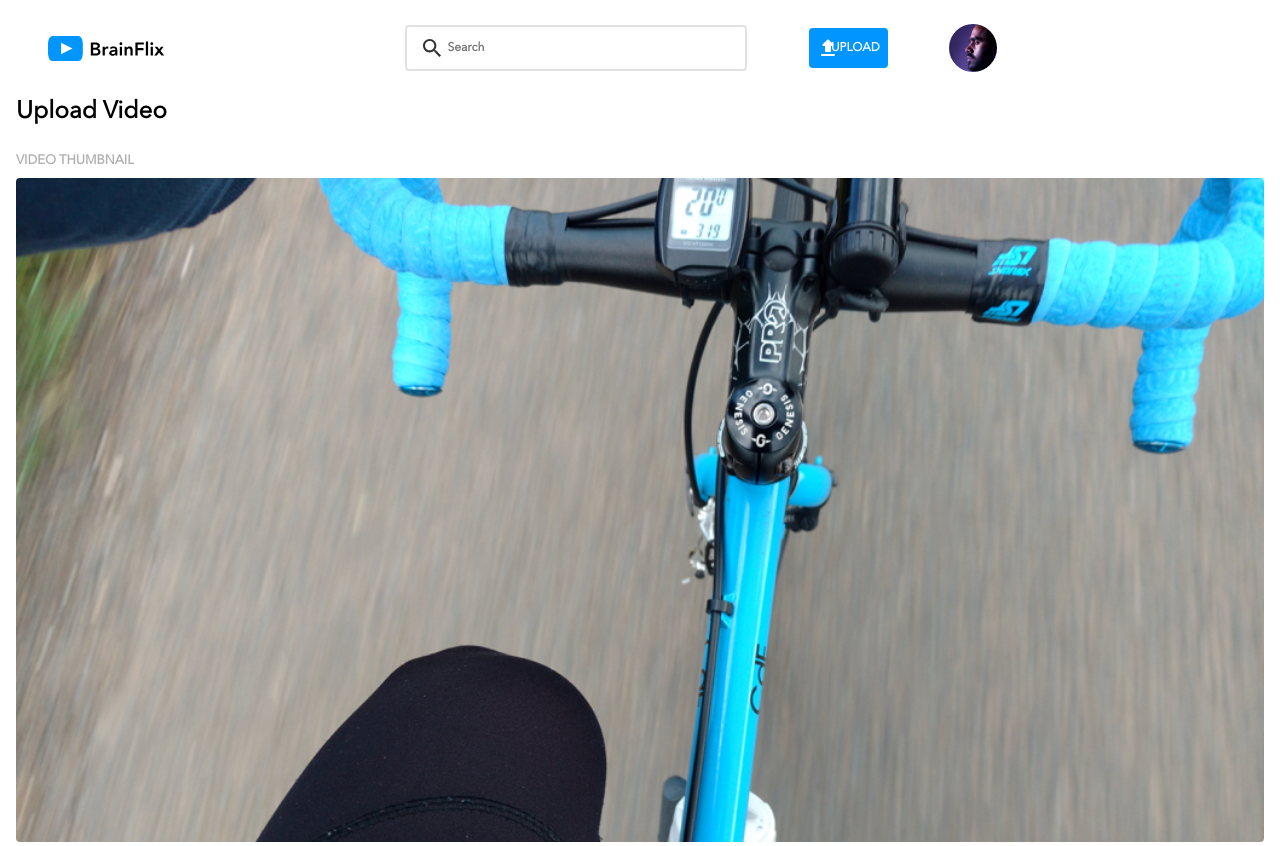
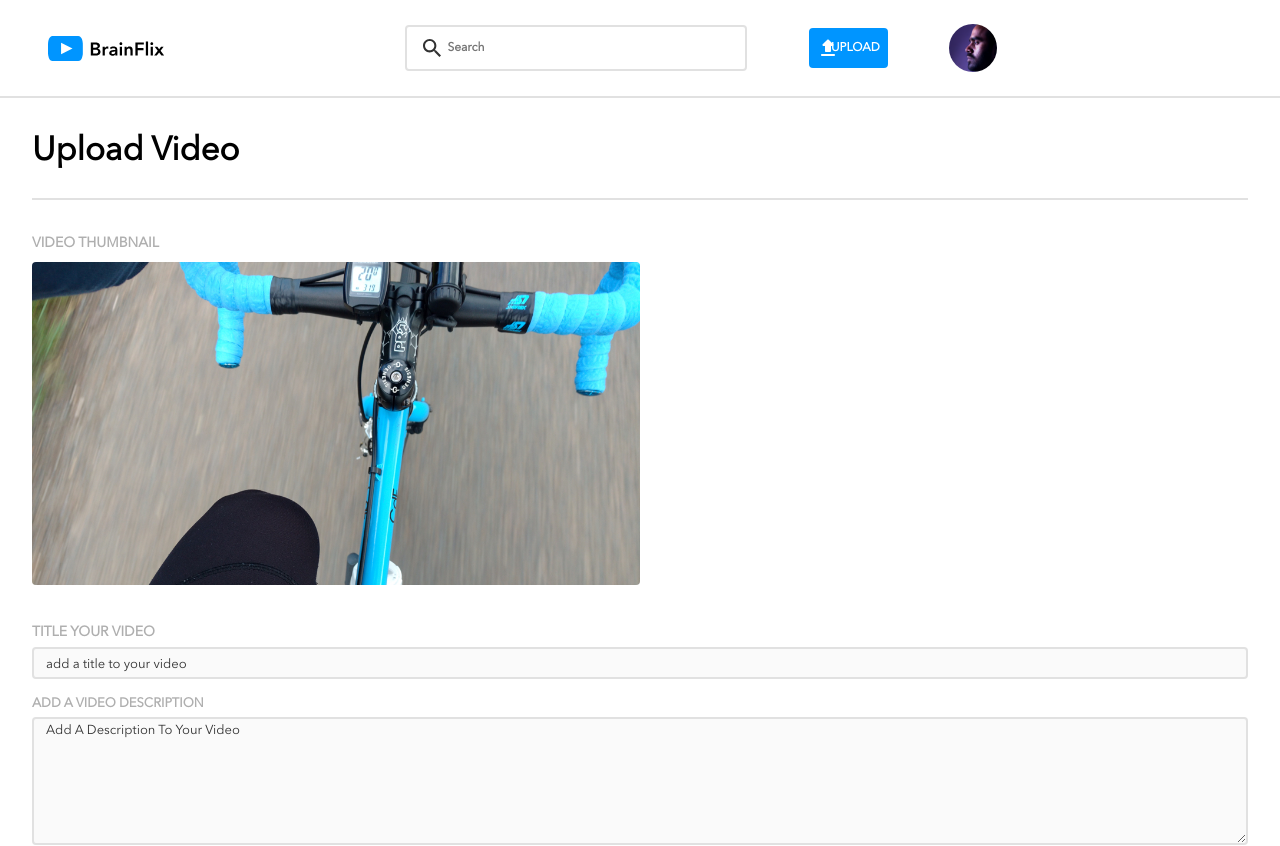
Before and after one commit to azmanosis/azeem-contractor-brainflix, a React (Create React App) app: page /upload in a window 1280 px wide. Shown: the top 846 px of the page. Built offline with nearby package versions, Linux system fonts and the light colour scheme.

Commit message:
first-letter

```diff
--- a/src/pages/Uploads/Uploads.scss
+++ b/src/pages/Uploads/Uploads.scss
@@ -1,41 +1,75 @@
 @use "../../styles/partials/" as *;
 
 .upload {
-  margin: 1rem;
+  border-top: 2px solid $mercury;
+  // border-top-width: 100%;
 
   &__title {
+    margin: 1rem;
     @include mobile_pageheader;
     font-family: avenir-bold;
     text-transform: capitalize;
     font-weight: 700;
+
+    @include tablet {
+      @include desktop_pageheader;
+      margin: 2rem;
+      font-weight: 700;
+      border-bottom: 2px solid $mercury;
+      padding-bottom: 1.5rem;
+    }
   }
 
   &__thumbnail {
+    margin: 1rem;
+
+    @include tablet {
+      margin: 0 2rem;
+    }
+
     &--words {
       @include mobile_subheader;
       font-family: avenir-regular;
       color: $silver;
       text-transform: uppercase;
       margin: 0.5rem 0;
+
+      @include tablet {
+        @include desktop_subheader;
+      }
     }
 
     &--image {
       background-color: $mercury;
       width: 100%;
       border-radius: 0.25rem;
+
+      @include tablet {
+        width: 50%;
+      }
     }
   }
 
   &__comments {
-    margin-top: 1rem;
+    margin: 1rem 1rem 0 1rem;
+
+    @include tablet {
+      margin: 2rem 2rem 0 2rem;
+    }
 
     &--a {
       @include mobile_subheader;
       font-family: avenir-regular;
       color: $silver;
       text-transform: uppercase;
-      //   display: flex;
-      //   justify-content: flex-end;
+
+      // &::first-letter {
+      //   text-transform: uppercase;
+      // }
+
+      @include tablet {
+        @include desktop_subheader;
+      }
 
       &--title {
         padding-right: 50%;
@@ -52,12 +86,11 @@
         padding-left: 0.75rem;
 
         &::placeholder {
-          vertical-align: top;
           color: $black;
           @include mobile_bodycopy;
-          text-transform: capitalize;
           font-family: avenir-regular;
           line-height: 1.2rem;
+          text-transform: lowercase;
         }
       }
     }
```
